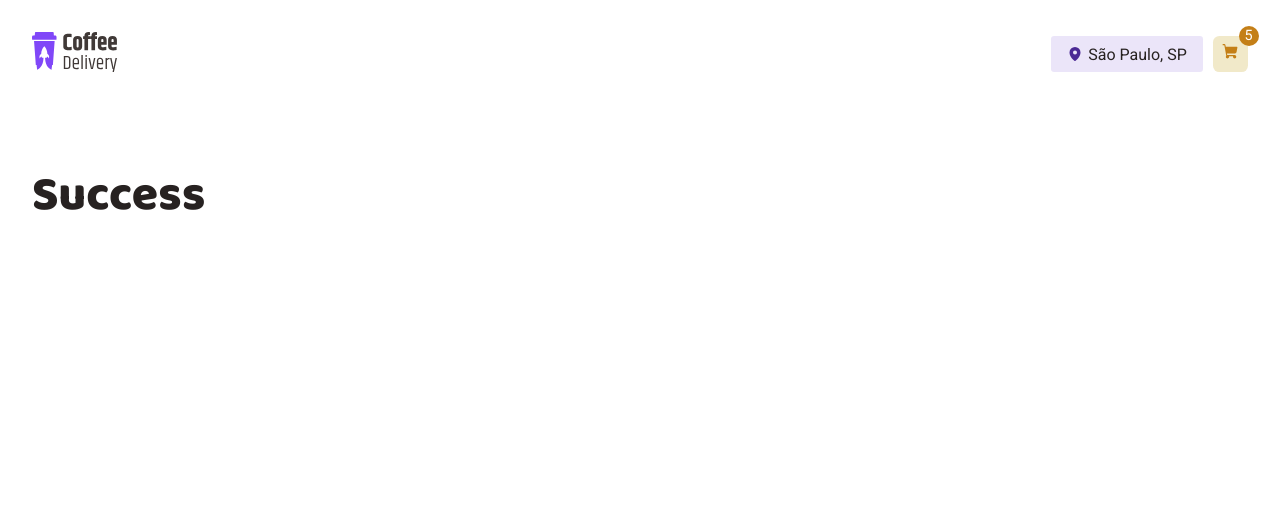
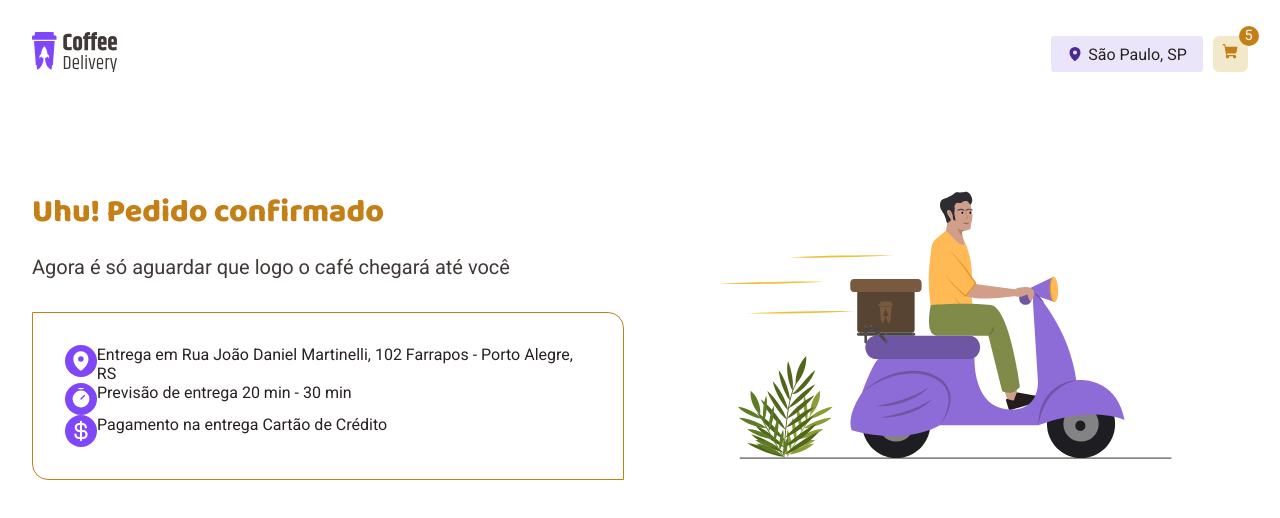
Before and after one commit to marcelobueno25/Coffee-Delivery, a React (Vite) app: page /success in a window 1280 px wide. Shown: the top 518 px of the page. Built offline with nearby package versions, Linux system fonts and the light colour scheme.

Commit message:
incluido a page success

```diff
--- a/src/components/Button/index.tsx
+++ b/src/components/Button/index.tsx
@@ -1,5 +1,5 @@
 import { ButtonStyled } from './styles'
 
-export function Button({ children }: any) {
-  return <ButtonStyled>{children}</ButtonStyled>
+export function Button({ title }: any) {
+  return <ButtonStyled>{title}</ButtonStyled>
 }
--- a/src/components/Button/styles.ts
+++ b/src/components/Button/styles.ts
@@ -1,3 +1,17 @@
 import styled from 'styled-components'
 
-export const ButtonStyled = styled.button``
+export const ButtonStyled = styled.button`
+  width: 100%;
+  background: ${(props) => props.theme.colors.yellow};
+  color: ${(props) => props.theme.colors.white};
+  transition: all 0.5s;
+  border: none;
+  padding: 1rem;
+  border-radius: 0.3rem;
+  text-transform: uppercase;
+  cursor: pointer;
+
+  &:hover {
+    background: ${(props) => props.theme.colors['yellow-dark']};
+  }
+`
--- a/src/pages/Checkout/components/CardCoffee/styles.ts
+++ b/src/pages/Checkout/components/CardCoffee/styles.ts
@@ -5,7 +5,6 @@ export const CheckoutCardCoffee = styled.div`
   display: flex;
   justify-content: start;
   flex-direction: column;
-  align-items: start;
   text-align: center;
   background: ${(props) => props.theme.colors['base-card']};
   width: 100%;
@@ -18,7 +17,7 @@ export const CheckoutCardCoffee = styled.div`
 
 export const CheckoutHeader = styled.div`
   display: flex;
-  justify-content: flex-end;
+  justify-content: flex-start;
   text-align: left;
   margin-bottom: 1rem;
 
--- a/src/pages/Checkout/components/CardCoffeeSelected/index.tsx
+++ b/src/pages/Checkout/components/CardCoffeeSelected/index.tsx
@@ -1,7 +1,10 @@
 import { CoffeeSelected } from '../../../../components/CoffeeSelect'
-import { TitleText } from '../../../../components/Typography'
+import { RegularText, TitleText } from '../../../../components/Typography'
 import { CardCoffee } from '../CardCoffee'
 import { data } from '../../../../data'
+import { Button } from '../../../../components/Button'
+import { AlignPrice, AlignPriceTotal } from './styles'
+import { NavLink } from 'react-router-dom'
 
 export function CardCoffeeSelected() {
   return (
@@ -13,6 +16,36 @@ export function CardCoffeeSelected() {
       <CardCoffee>
         <CoffeeSelected coffee={data[0]} />
         <CoffeeSelected coffee={data[1]} />
+
+        <AlignPrice>
+          <RegularText size="s" color="text">
+            Total de itens
+          </RegularText>
+          <RegularText size="s" color="text">
+            R$ 29,70
+          </RegularText>
+        </AlignPrice>
+
+        <AlignPrice>
+          <RegularText size="s" color="text">
+            Entrega
+          </RegularText>
+          <RegularText size="s" color="text">
+            R$ 3,50
+          </RegularText>
+        </AlignPrice>
+
+        <AlignPriceTotal>
+          <TitleText size="s" color="subtitle">
+            Total
+          </TitleText>
+          <TitleText size="s" color="subtitle">
+            R$ 33,20
+          </TitleText>
+        </AlignPriceTotal>
+        <NavLink to="/success">
+          <Button title={'confirmar pedido'} />
+        </NavLink>
       </CardCoffee>
     </div>
   )
--- a/src/pages/Checkout/components/CardCoffeeSelected/styles.ts
+++ b/src/pages/Checkout/components/CardCoffeeSelected/styles.ts
@@ -1,14 +1,11 @@
 import styled from 'styled-components'
 
-export const CheckoutHeader = styled.div`
+export const AlignPriceTotal = styled.div`
   display: flex;
-  justify-content: flex-end;
-  text-align: left;
+  width: 100%;
+  justify-content: space-between;
+`
 
-  svg {
-    height: 25px;
-    width: 25px;
-    color: ${(props) => props.theme.colors['yellow-dark']};
-    margin-right: 0.5em;
-  }
+export const AlignPrice = styled(AlignPriceTotal)`
+  padding-top: 1rem;
 `
--- a/src/pages/Success/index.tsx
+++ b/src/pages/Success/index.tsx
@@ -1,3 +1,44 @@
+import { MapPin, CurrencyDollar, Timer } from 'phosphor-react'
+import successCheck from '../../assets/successCheck.svg'
+import { RegularText, TitleText } from '../../components/Typography'
+import { SucessContainer, OrderConfirmed, OrderConfirmedInfo } from './styles'
+
 export function Success() {
-  return <h1>Success</h1>
+  return (
+    <SucessContainer>
+      <OrderConfirmed>
+        <TitleText size="l">Uhu! Pedido confirmado</TitleText>
+        <RegularText size="l" color="subtitle">
+          Agora é só aguardar que logo o café chegará até você
+        </RegularText>
+        <OrderConfirmedInfo>
+          <div>
+            <MapPin weight="fill" />
+            <div>
+              <p>
+                Entrega em Rua João Daniel Martinelli, 102 Farrapos - Porto
+                Alegre, RS
+              </p>
+            </div>
+          </div>
+          <div>
+            <Timer weight="fill" />
+            <div>
+              <p>Previsão de entrega 20 min - 30 min</p>
+            </div>
+          </div>
+          <div>
+            <CurrencyDollar weight="bold" />
+            <div>
+              <p>Pagamento na entrega Cartão de Crédito</p>
+            </div>
+          </div>
+        </OrderConfirmedInfo>
+      </OrderConfirmed>
+      <img
+        src={successCheck}
+        alt={'Imagem de um homem em cima de uma motocicleta'}
+      />
+    </SucessContainer>
+  )
 }
--- /dev/null
+++ b/src/pages/Success/styles.ts
@@ -0,0 +1,45 @@
+import styled from 'styled-components'
+
+export const SucessContainer = styled.div`
+  display: grid;
+  grid-template-columns: repeat(2, 1fr);
+  column-gap: 2rem;
+  row-gap: 3.5rem;
+  flex-wrap: wrap;
+  justify-items: center;
+  align-items: center;
+  margin-top: 3.5rem;
+
+  @media ${(props) => props.theme.device.laptop} {
+    grid-template-columns: repeat(1, 1fr);
+  }
+`
+
+export const OrderConfirmed = styled.div`
+  h1 {
+    color: ${(props) => props.theme.colors['yellow-dark']};
+  }
+
+  img {
+    width: 100%;
+  }
+`
+
+export const OrderConfirmedInfo = styled.div`
+  margin-top: 2rem;
+  border: 1px solid ${(props) => props.theme.colors['yellow-dark']};
+  border-radius: 0 1rem 0 1rem;
+  padding: 2rem;
+
+  div {
+    display: flex;
+
+    svg {
+      color: ${(props) => props.theme.colors.white};
+      background: ${(props) => props.theme.colors.purple};
+      font-size: 2rem;
+      border-radius: 50%;
+      padding: 0.3rem;
+    }
+  }
+`
```
